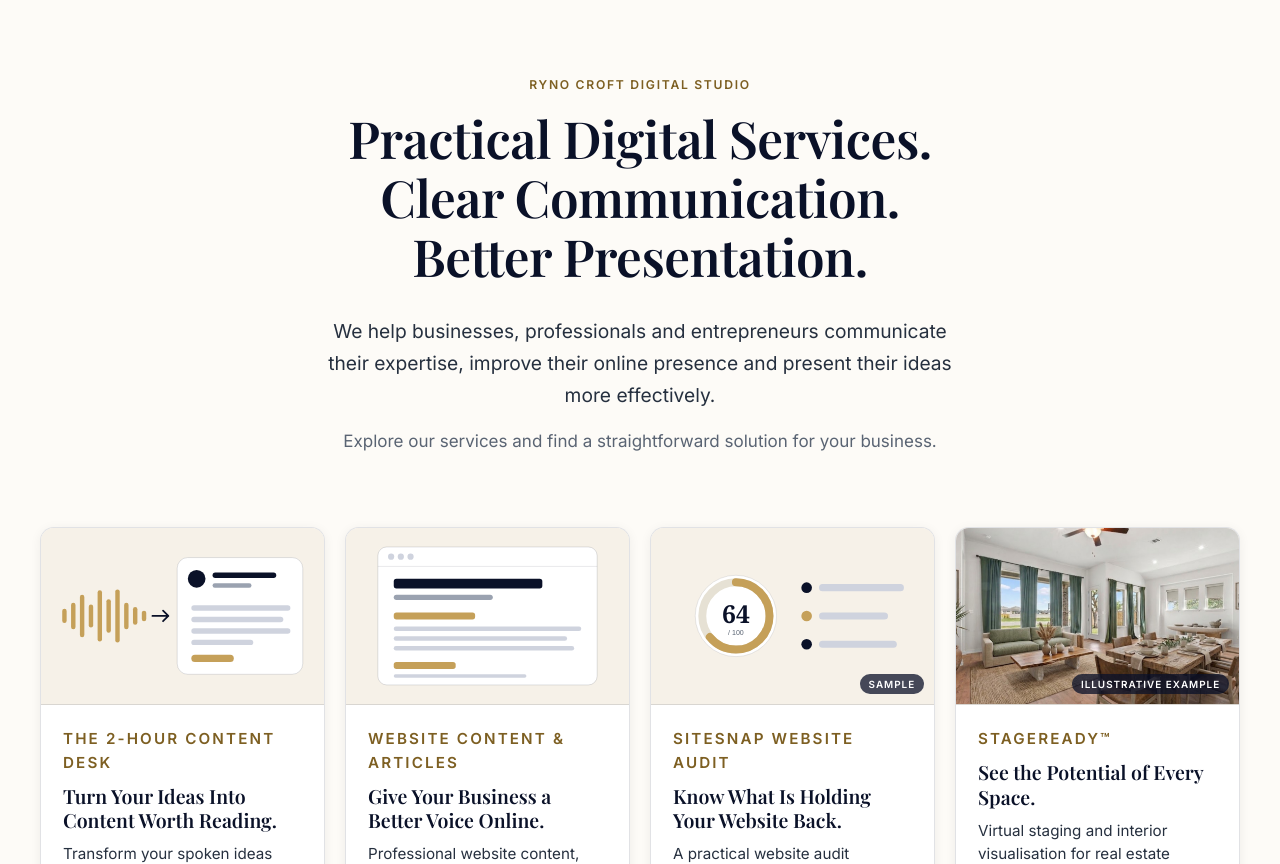
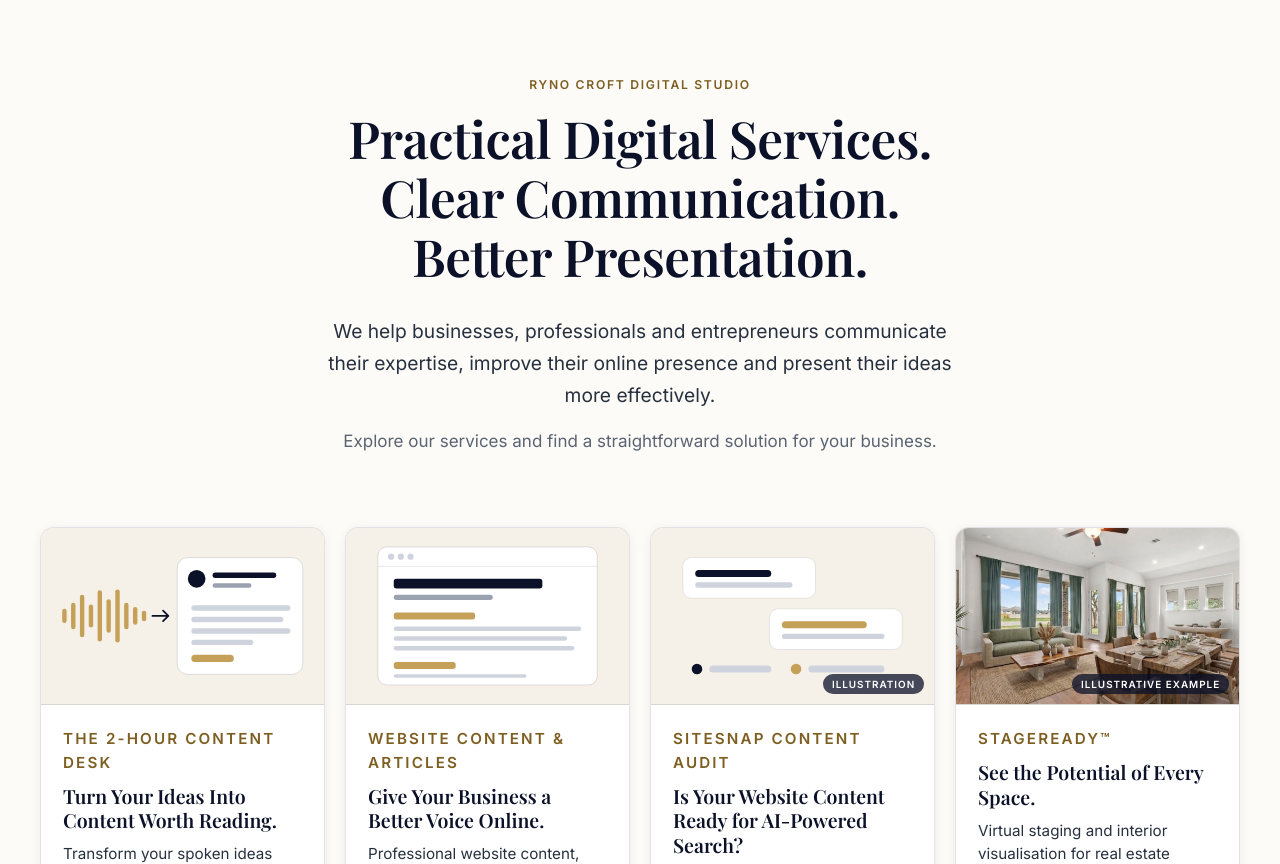
Before and after one commit to rynopro/ryno-croft-landing, a website: page index.html in a window 1280 px wide. Shown: the part 81-945 px from the top of the page. Drawn offline with nearby package versions, Linux system fonts and the light colour scheme.

Commit message:
Homepage: SiteSnap card now Content Audit

```diff
--- a/index.html
+++ b/index.html
@@ -95,29 +95,30 @@
 
       <article class="svc">
         <div class="svc-vis">
-          <svg viewBox="0 0 320 200" role="img" aria-label="Illustration of a website health score with checks for speed, search and mobile" preserveAspectRatio="xMidYMid slice">
+          <svg viewBox="0 0 320 200" role="img" aria-label="Illustration of a question-and-answer content outline with a checklist" preserveAspectRatio="xMidYMid slice">
             <rect width="320" height="200" fill="#F6F1E8"/>
-            <circle cx="96" cy="100" r="46" fill="#fff" stroke="rgba(10,17,40,.1)"/>
-            <circle cx="96" cy="100" r="38" fill="none" stroke="#e6e1d4" stroke-width="9"/>
-            <circle cx="96" cy="100" r="38" fill="none" stroke="#C5A059" stroke-width="9" stroke-linecap="round" stroke-dasharray="153 238.8" transform="rotate(-90 96 100)"/>
-            <text x="96" y="108" text-anchor="middle" font-family="Georgia,serif" font-size="28" font-weight="700" fill="#0A1128">64</text>
-            <text x="96" y="122" text-anchor="middle" font-family="Arial,sans-serif" font-size="8" fill="#5a6473">/ 100</text>
-            <g>
-              <circle cx="176" cy="68" r="6" fill="#0A1128"/><rect x="190" y="64" width="96" height="8" rx="4" fill="#cfd3de"/>
-              <circle cx="176" cy="100" r="6" fill="#C5A059"/><rect x="190" y="96" width="78" height="8" rx="4" fill="#cfd3de"/>
-              <circle cx="176" cy="132" r="6" fill="#0A1128"/><rect x="190" y="128" width="88" height="8" rx="4" fill="#cfd3de"/>
+            <rect x="36" y="34" width="150" height="46" rx="10" fill="#fff" stroke="rgba(10,17,40,.1)"/>
+            <rect x="50" y="48" width="86" height="8" rx="4" fill="#0A1128"/>
+            <rect x="50" y="62" width="110" height="6" rx="3" fill="#cfd3de"/>
+            <rect x="134" y="92" width="150" height="46" rx="10" fill="#fff" stroke="rgba(10,17,40,.1)"/>
+            <rect x="148" y="106" width="96" height="8" rx="4" fill="#C5A059"/>
+            <rect x="148" y="120" width="116" height="6" rx="3" fill="#cfd3de"/>
+            <g fill="#0A1128">
+              <circle cx="52" cy="160" r="6"/><rect x="66" y="156" width="70" height="8" rx="4" fill="#cfd3de"/>
+              <circle cx="164" cy="160" r="6" fill="#C5A059"/><rect x="178" y="156" width="86" height="8" rx="4" fill="#cfd3de"/>
             </g>
           </svg>
-          <span class="tag-sample">Sample</span>
+          <span class="tag-sample">Illustration</span>
         </div>
         <div class="svc-body">
-          <p class="svc-name">SiteSnap Website Audit</p>
-          <h3>Know What Is Holding Your Website Back.</h3>
-          <p class="svc-desc">A practical website audit highlighting opportunities to improve website performance, search visibility, technical presentation and visitor experience.</p>
+          <p class="svc-name">SiteSnap Content Audit</p>
+          <h3>Is Your Website Content Ready for AI-Powered Search?</h3>
+          <p class="svc-desc">A practical audit of how clearly your website content communicates expertise, answers customer questions and is structured for search engines and AI-powered answer engines.</p>
           <div class="svc-price"><span class="amt">$79 USD</span><p class="note">Once-off.</p></div>
-          <a class="btn" href="https://sitesnapaudit.netlify.app/" target="_blank" rel="noopener">Explore SiteSnap<span class="sr-only"> (opens in a new tab)</span></a>
+          <a class="btn" href="https://sitesnapaudit.netlify.app/" target="_blank" rel="noopener">Explore Content Audit<span class="sr-only"> (opens in a new tab)</span></a>
         </div>
       </article>
+
 
       <article class="svc">
         <div class="svc-vis">
```
